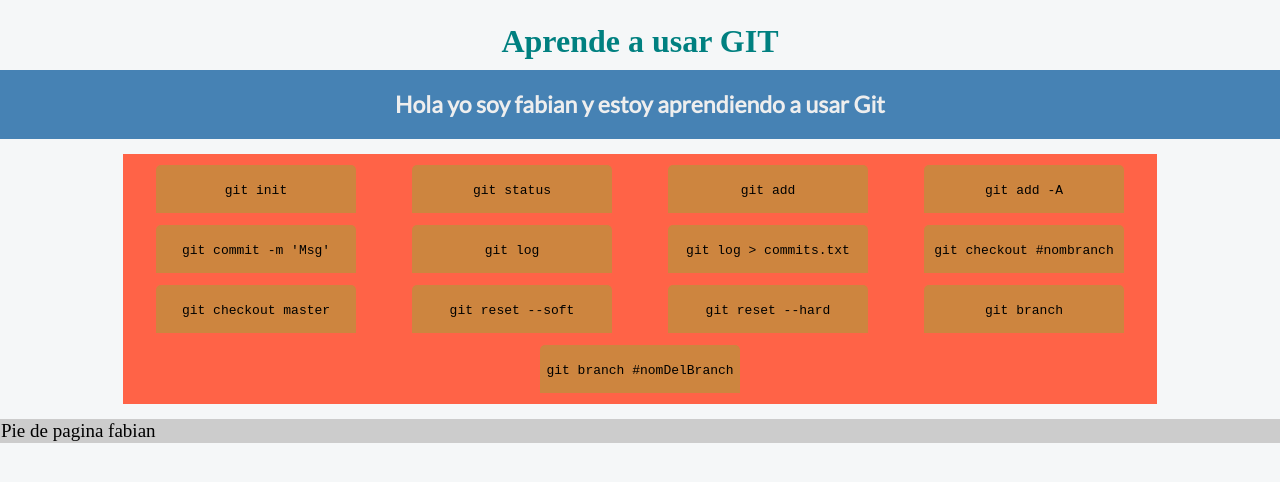
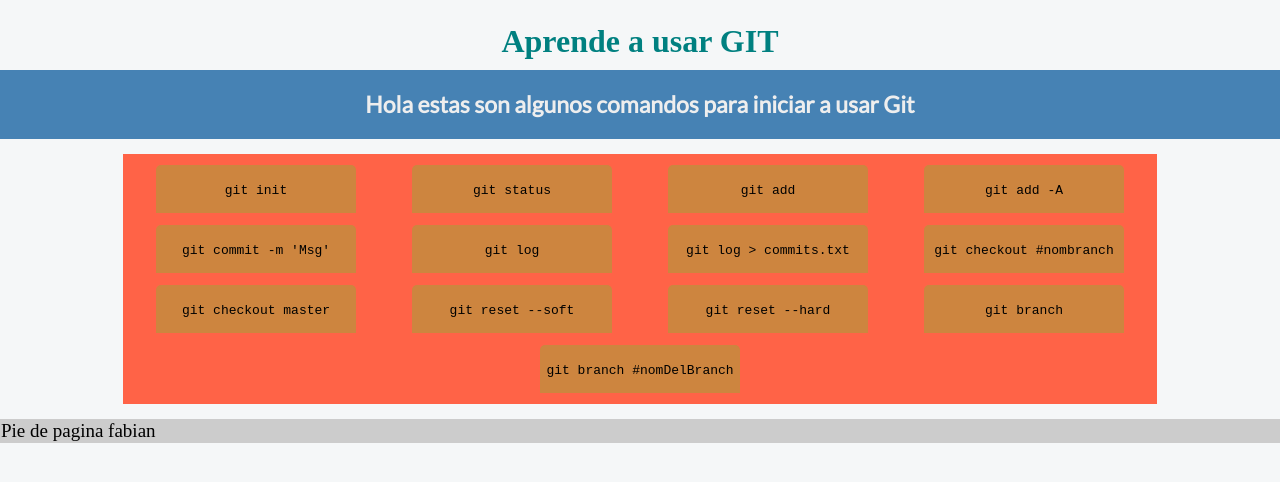
Before and after one commit to fabiantrejomx/aprendergit, a plain HTML site: page index.html in a window 1280 px wide. Shown: the part 146-628 px from the top of the page. Drawn offline with Linux system fonts and the light colour scheme.

Commit message:
Modificacion leve

```diff
--- a/index.html
+++ b/index.html
@@ -13,7 +13,7 @@
 
 		<img src="logo.png" alt="" width="300px" heigth="70px">
 		<h1>Aprende a usar GIT</h1>
-		<h2 class="subtitle">Hola yo  soy fabian y estoy aprendiendo  a usar Git</h2>
+		<h2 class="subtitle">Hola estas son algunos comandos para iniciar a usar Git</h2>
 	</header>
 
 	<main>
```
